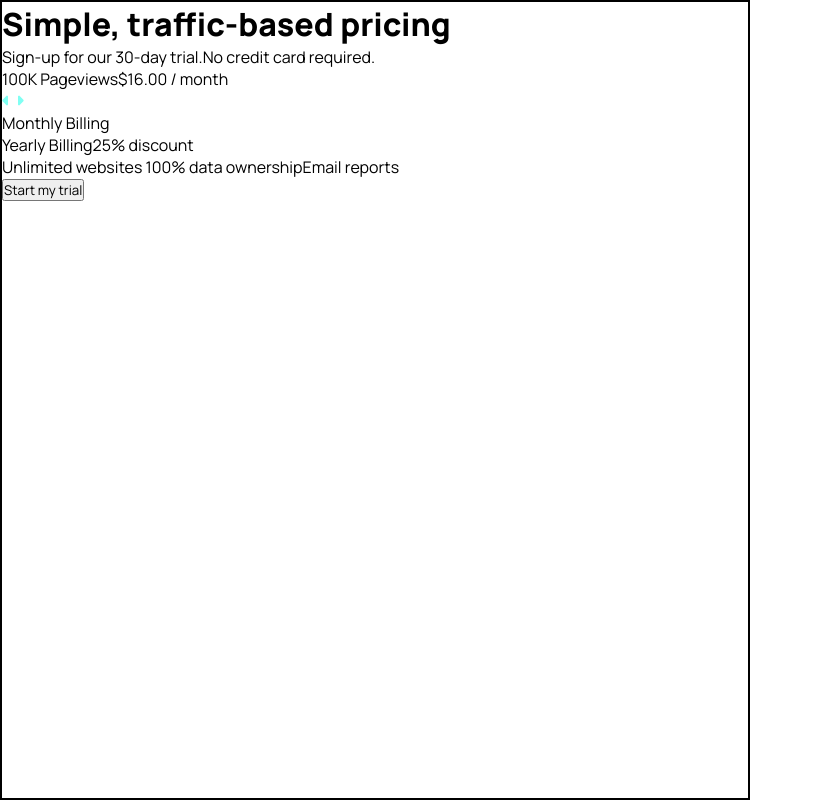
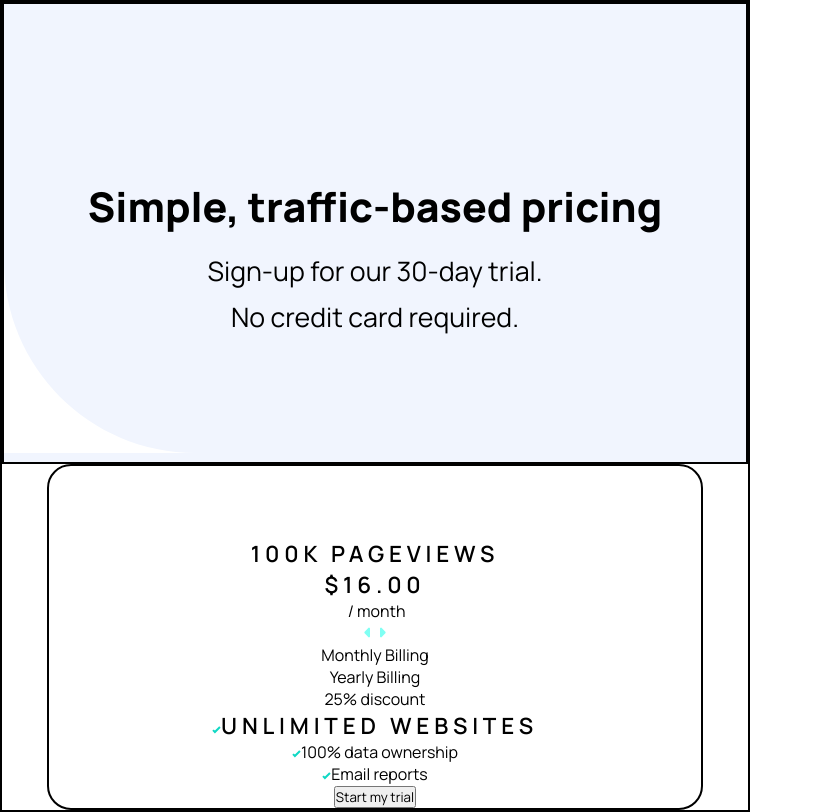
Before and after one commit to hrk-berserker27/Pricing-component, a Next.js app in the folder Next-app/: page / in a window 1280 px wide. Shown: the whole page, without its empty margins (0-813 px from the left). Built offline with nearby package versions, Linux system fonts and the light colour scheme.

Commit message:
Worked on styles

```diff
--- a/Next-app/pages/index.js
+++ b/Next-app/pages/index.js
@@ -20,7 +20,8 @@ export default function App() {
       <main>
         <header className="main-header">
           <h1>Simple, traffic-based pricing</h1>
-          <p>Sign-up for our 30-day trial.No credit card required.</p>
+          <p>Sign-up for our 30-day trial.</p>
+          <p>No credit card required.</p>
         </header>
         <section className="slider-section">
           <header>
@@ -43,9 +44,39 @@ export default function App() {
           </div>
           <footer>
             <div className="features">
-              <span>Unlimited websites </span>
-              <span>100% data ownership</span>
-              <span>Email reports</span>
+              <span>
+                <svg xmlns="http://www.w3.org/2000/svg" width="9" height="8">
+                  <path
+                    fill="none"
+                    stroke="#10D8C4"
+                    strokeWidth="2"
+                    d="M1 4.134l1.907 1.908L7.949 1"
+                  />
+                </svg>
+                Unlimited websites{" "}
+              </span>
+              <span>
+                <svg xmlns="http://www.w3.org/2000/svg" width="9" height="8">
+                  <path
+                    fill="none"
+                    stroke="#10D8C4"
+                    strokeWidth="2"
+                    d="M1 4.134l1.907 1.908L7.949 1"
+                  />
+                </svg>
+                100% data ownership
+              </span>
+              <span>
+                <svg xmlns="http://www.w3.org/2000/svg" width="9" height="8">
+                  <path
+                    fill="none"
+                    stroke="#10D8C4"
+                    strokeWidth="2"
+                    d="M1 4.134l1.907 1.908L7.949 1"
+                  />
+                </svg>
+                Email reports
+              </span>
             </div>
             <div className="button-container">
               <button>Start my trial</button>
--- a/Next-app/styles/styles.scss
+++ b/Next-app/styles/styles.scss
@@ -15,4 +15,49 @@ main {
     overflow: hidden;
     border: 2px solid;
     width: 750px;
+    display: flex;
+    flex-direction: column;
+    align-items: center;
 }
+
+.main-header {
+    border: 2px solid;
+    padding-top: 8.5em;
+    text-align: center;
+    font-size: 1.28rem;
+    display: flex;
+    flex-direction: column;
+    background-image: url("../public/images/bg-pattern.svg");
+    padding-bottom: 6.2em;
+    width: 100%;
+
+    p {
+        font-size: 1.67rem;
+        padding-top: 0.7em;
+    }
+
+    p:last-child {
+        padding-top: 0.4em;
+    }
+}
+
+.slider-section {
+    border: 2px solid;
+    text-align: center;
+    padding-top: 4.5em;
+    display: flex;
+    flex-direction: column;
+    width: 88%;
+    border-radius: 1.5em;
+
+    span {
+        display: block;
+    }
+
+    span:first-child {
+        font-size: 1.4rem;
+        text-transform: uppercase;
+        font-weight: 600;
+        letter-spacing: 4.8px;
+    }
+}
```
Also changed, not shown: Next-app/public/images/icon-check.svg (deleted).
